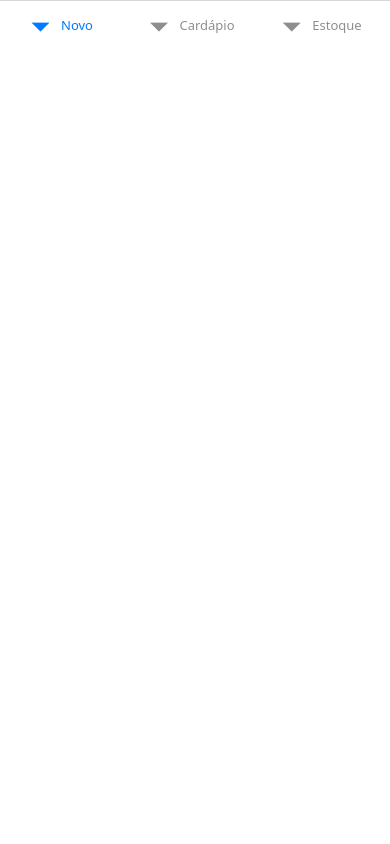
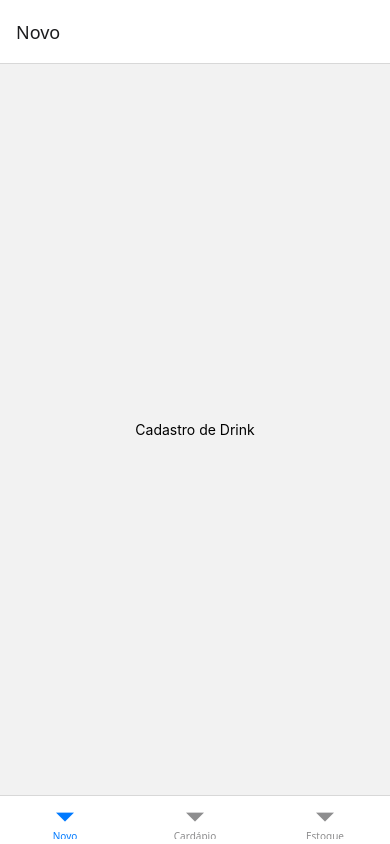
Before and after one commit to lu0x43/LCDrinks, a React Native app: screen / in a window 390 px wide. Built offline with nearby package versions, Linux system fonts and the light colour scheme.

Commit message:
add styles apptsx , position bottom of tabnavigation

```diff
--- a/App.tsx
+++ b/App.tsx
@@ -1,13 +1,19 @@
 import React from 'react';
-import { SafeAreaView } from 'react-native';
+import { SafeAreaView, StyleSheet } from 'react-native';
 
 import { AppTabNav } from './src/routes';
 
 function App(): React.JSX.Element {
   return (
-    <SafeAreaView>
+    <SafeAreaView style={styles.container}>
       <AppTabNav />
     </SafeAreaView>
   );
 }
 export default App;
+
+const styles = StyleSheet.create({
+  container: {
+    flex: 1,
+  },
+});
--- a/src/screens/Menu/MenuScreen.tsx
+++ b/src/screens/Menu/MenuScreen.tsx
@@ -4,7 +4,7 @@ import { View, Text } from 'react-native';
 function MenuScreen(): React.JSX.Element {
   return (
     <View style={{ flex: 1, justifyContent: 'center', alignItems: 'center' }}>
-      <Text style={{ fontSize: 20 }}>Menu de Drinks</Text>
+      <Text>Menu de Drinks</Text>
     </View>
   );
 }
```
